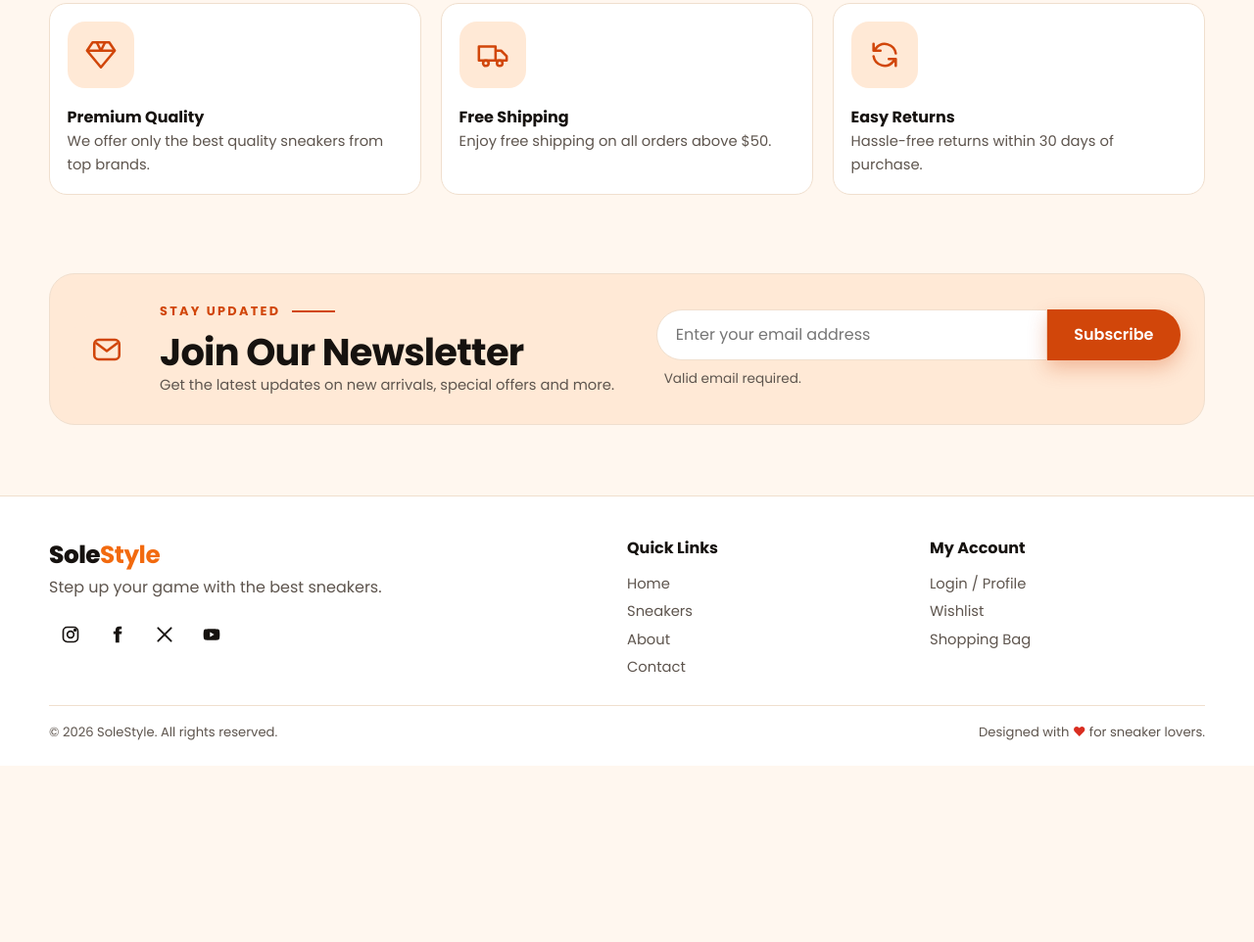
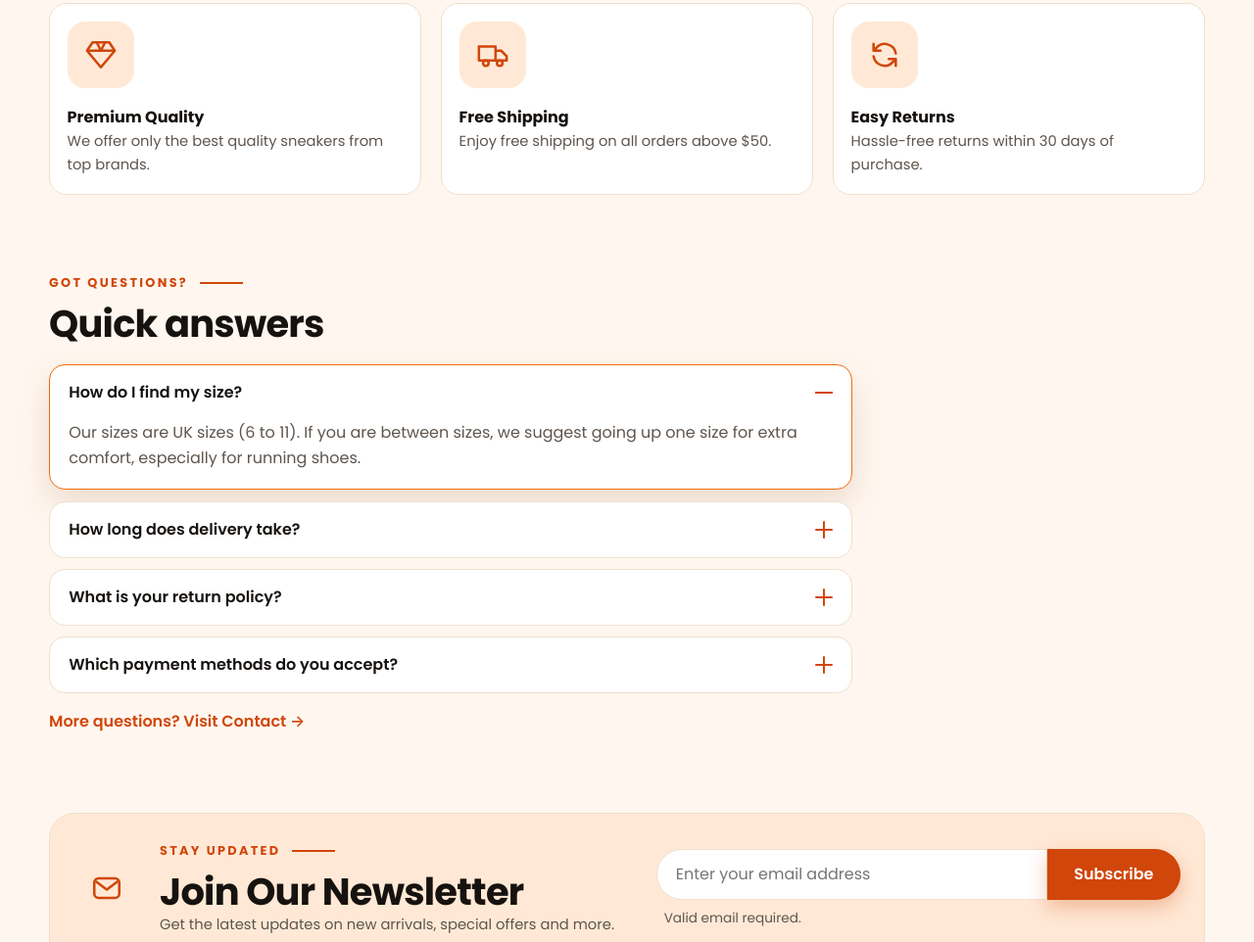
Before and after one commit to pranavcodesx/solestyle, a plain HTML site: page index.html in a window 1280 px wide. Shown: the part 1822-2784 px from the top of the page at 98% size. Before the commit the page ends 2604 px from the top, so only its background shows below. Drawn offline with Linux system fonts and the light colour scheme.

Commit message:
Week 2 Task completed

```diff
--- /dev/null
+++ b/accordion.css
@@ -0,0 +1,75 @@
+/* ==========================================================
+   Accordion component styles
+   Works with accordion.js. Uses the site's CSS variables
+   (--o, --btn, --line, --shadow) with safe fallbacks so the
+   component also works on its own page.
+   ========================================================== */
+
+/* ---------- Base (no-JS state: everything visible) ---------- */
+.acc{display:grid;gap:.7rem;max-width:820px}
+.acc-item{border:1px solid var(--line,#f0dfce);border-radius:16px;background:#fff;transition:box-shadow .25s,border-color .25s}
+.acc-heading{margin:0;font-size:1rem}
+.acc-trigger{
+  display:flex;align-items:center;justify-content:space-between;gap:1rem;width:100%;
+  min-height:56px;padding:.5rem 1.2rem;border:0;border-radius:16px;background:none;
+  color:inherit;font:inherit;font-weight:600;text-align:left;cursor:pointer
+}
+.acc-trigger:hover{color:var(--btn,#d1460a)}
+/* Spacing is set with margins on the children, not padding on .acc-inner,
+   because padding would stay visible when the panel is collapsed to 0 height. */
+.acc-inner>*{margin:0 1.2rem}
+.acc-inner>:last-child{margin-bottom:1.2rem}
+
+/* ---------- Enhanced state (class added by JS) ---------- */
+.acc.is-ready .acc-item.open{border-color:var(--o,#f26a0f);box-shadow:var(--shadow,0 14px 34px rgba(120,60,10,.15))}
+
+/* Plus icon drawn with two bars; the vertical bar rotates away when open */
+.acc-icon{position:relative;flex:none;width:18px;height:18px}
+.acc-icon::before,.acc-icon::after{
+  content:"";position:absolute;left:0;top:50%;width:100%;height:2px;margin-top:-1px;
+  border-radius:2px;background:var(--btn,#d1460a);transition:transform .3s
+}
+.acc-icon::after{transform:rotate(90deg)}
+.acc-item.open .acc-icon::after{transform:rotate(0)}
+
+/* Fallback for browsers without grid-row animation: simple show/hide */
+.acc.is-ready .acc-panel{display:none}
+.acc.is-ready .acc-item.open .acc-panel{display:block}
+
+/* Smooth height animation (0fr -> 1fr). Closed panels are visibility:hidden so
+   links inside them cannot be reached with the Tab key. */
+@supports (grid-template-rows:0fr){
+  .acc.is-ready .acc-panel,
+  .acc.is-ready .acc-item.open .acc-panel{display:grid}
+  .acc.is-ready .acc-panel{
+    grid-template-rows:0fr;visibility:hidden;
+    transition:grid-template-rows .3s ease,visibility 0s .3s
+  }
+  .acc.is-ready .acc-item.open .acc-panel{
+    grid-template-rows:1fr;visibility:visible;
+    transition:grid-template-rows .3s ease,visibility 0s
+  }
+  .acc.is-ready .acc-inner{min-height:0;overflow:hidden}
+}
+
+/* ---------- Expand / collapse all ---------- */
+.acc-tools{display:flex;justify-content:flex-end;max-width:820px;margin-bottom:.6rem}
+.acc-all{
+  min-height:44px;padding:.4rem 1rem;border:0;border-radius:99px;background:none;
+  color:var(--btn,#d1460a);font:inherit;font-size:.9rem;font-weight:600;cursor:pointer;
+  text-decoration:underline;text-underline-offset:3px
+}
+.acc-all:hover{background:var(--tint,#ffe9d6)}
+
+/* ---------- Focus and small screens ---------- */
+.acc-trigger:focus-visible,.acc-all:focus-visible{outline:3px solid var(--ink,#16120f);outline-offset:2px}
+@media (max-width:559px){
+  .acc-trigger{padding-inline:1rem}
+  .acc-inner>*{margin-inline:1rem}
+  .acc-inner>:last-child{margin-bottom:1rem}
+}
+
+/* ---------- Respect "reduce motion" ---------- */
+@media (prefers-reduced-motion:reduce){
+  .acc-item,.acc-icon::before,.acc-icon::after,.acc.is-ready .acc-panel{transition:none!important}
+}
--- /dev/null
+++ b/accordion.js
@@ -0,0 +1,197 @@
+/* ==========================================================
+   Accordion - reusable, accessible UI component (vanilla JS)
+   ----------------------------------------------------------
+   Markup (progressive enhancement: without JS every panel
+   stays visible, so no content is ever hidden):
+
+   <div class="acc" data-accordion data-multiple="false" data-open="0">
+     <div class="acc-item">
+       <h3 class="acc-heading"><button type="button" class="acc-trigger">Question</button></h3>
+       <div class="acc-panel"><div class="acc-inner"><p>Answer</p></div></div>
+     </div>
+     ...
+   </div>
+
+   Options (data attributes on the .acc element):
+     data-multiple="true"   allow several panels open at once (default: only one)
+     data-open="0"          index of the panel open at start, "all", or "none" (default)
+     data-controls="true"   add an "Expand all / Collapse all" button (multiple mode only)
+
+   JavaScript API:
+     Accordion.init(root)   enhance every [data-accordion] inside root (safe to call again)
+     instance.open(i) / close(i) / toggle(i) / openAll() / closeAll()
+
+   Event (bubbles): "accordion:toggle" with detail { index, open, trigger }
+   ========================================================== */
+(function (global) {
+  'use strict';
+
+  var uid = 0; // used to build unique ids for ARIA wiring
+
+  /* ---------- Helper: read a boolean data attribute ---------- */
+  function flag(el, name, fallback) {
+    var v = el.getAttribute('data-' + name);
+    return v === null ? fallback : v === 'true' || v === '';
+  }
+
+  /* ---------- Accordion class ---------- */
+  function Accordion(root) {
+    this.root = root;
+    this.multiple = flag(root, 'multiple', false);
+    this.items = [];
+    this.build();
+  }
+
+  /* Read the markup, add ARIA attributes, attach listeners. */
+  Accordion.prototype.build = function () {
+    var self = this;
+    var id = 'acc' + (++uid);
+    var nodes = Array.prototype.slice.call(this.root.querySelectorAll(':scope > .acc-item'));
+
+    nodes.forEach(function (node, i) {
+      var trigger = node.querySelector('.acc-trigger');
+      var panel = node.querySelector('.acc-panel');
+      if (!trigger || !panel) {
+        console.warn('Accordion: item ' + i + ' needs .acc-trigger and .acc-panel, skipped.');
+        return;
+      }
+      trigger.id = trigger.id || id + '-t' + i;
+      panel.id = panel.id || id + '-p' + i;
+
+      /* ARIA: the button controls the panel; the panel is labelled by the button */
+      trigger.setAttribute('aria-controls', panel.id);
+      trigger.setAttribute('aria-expanded', 'false');
+      panel.setAttribute('role', 'region');
+      panel.setAttribute('aria-labelledby', trigger.id);
+
+      /* Decorative +/- icon is added by JS so the no-JS version stays clean */
+      if (!trigger.querySelector('.acc-icon')) {
+        var icon = document.createElement('span');
+        icon.className = 'acc-icon';
+        icon.setAttribute('aria-hidden', 'true');
+        trigger.appendChild(icon);
+      }
+
+      trigger.addEventListener('click', function () { self.toggle(self.indexOf(trigger)); });
+      trigger.addEventListener('keydown', function (e) { self.onKey(e, trigger); });
+      self.items.push({ node: node, trigger: trigger, panel: panel });
+    });
+
+    if (!this.items.length) return;
+
+    /* From here on CSS may collapse panels (class is added only when JS works) */
+    this.root.classList.add('is-ready');
+
+    this.setInitialState();
+    if (this.multiple && flag(this.root, 'controls', false)) this.addControls();
+  };
+
+  Accordion.prototype.indexOf = function (trigger) {
+    for (var i = 0; i < this.items.length; i++) if (this.items[i].trigger === trigger) return i;
+    return -1;
+  };
+
+  /* data-open="0" | "all" | "none" */
+  Accordion.prototype.setInitialState = function () {
+    var start = this.root.getAttribute('data-open');
+    if (start === 'all' && this.multiple) return this.openAll(true);
+    var n = parseInt(start, 10);
+    if (!isNaN(n) && this.items[n]) this.set(n, true, true);
+  };
+
+  /* Open or close one panel. `quiet` skips the custom event (used at start-up). */
+  Accordion.prototype.set = function (i, open, quiet) {
+    var item = this.items[i];
+    if (!item || item.node.classList.contains('open') === open) return;
+
+    /* single-open mode: close the others first */
+    if (open && !this.multiple) {
+      for (var k = 0; k < this.items.length; k++) if (k !== i) this.set(k, false, true);
+    }
+    item.node.classList.toggle('open', open);
+    item.trigger.setAttribute('aria-expanded', String(open));
+
+    this.updateControls();
+    if (!quiet) {
+      try {
+        this.root.dispatchEvent(new CustomEvent('accordion:toggle', {
+          bubbles: true, detail: { index: i, open: open, trigger: item.trigger }
+        }));
+      } catch (err) { /* very old browsers: events are optional */ }
+    }
+  };
+
+  Accordion.prototype.open = function (i) { this.set(i, true); };
+  Accordion.prototype.close = function (i) { this.set(i, false); };
+  Accordion.prototype.toggle = function (i) {
+    if (this.items[i]) this.set(i, !this.items[i].node.classList.contains('open'));
+  };
+  Accordion.prototype.openAll = function (quiet) {
+    for (var i = 0; i < this.items.length; i++) this.set(i, true, quiet);
+  };
+  Accordion.prototype.closeAll = function () {
+    for (var i = 0; i < this.items.length; i++) this.set(i, false);
+  };
+
+  /* Keyboard: Up/Down move between headings (wrapping), Home/End jump to first/last.
+     Enter and Space already work because the trigger is a real <button>. */
+  Accordion.prototype.onKey = function (e, trigger) {
+    var last = this.items.length - 1, i = this.indexOf(trigger), to = null;
+    if (e.key === 'ArrowDown') to = i === last ? 0 : i + 1;
+    else if (e.key === 'ArrowUp') to = i === 0 ? last : i - 1;
+    else if (e.key === 'Home') to = 0;
+    else if (e.key === 'End') to = last;
+    if (to === null) return;
+    e.preventDefault();
+    this.items[to].trigger.focus();
+  };
+
+  /* Optional "Expand all / Collapse all" button */
+  Accordion.prototype.addControls = function () {
+    var self = this;
+    var bar = document.createElement('div');
+    bar.className = 'acc-tools';
+    var btn = document.createElement('button');
+    btn.type = 'button';
+    btn.className = 'acc-all';
+    btn.addEventListener('click', function () {
+      if (self.allOpen()) self.closeAll(); else self.openAll();
+    });
+    bar.appendChild(btn);
+    this.root.parentNode.insertBefore(bar, this.root);
+    this.allBtn = btn;
+    this.updateControls();
+  };
+
+  Accordion.prototype.allOpen = function () {
+    return this.items.every(function (it) { return it.node.classList.contains('open'); });
+  };
+
+  Accordion.prototype.updateControls = function () {
+    if (this.allBtn) this.allBtn.textContent = this.allOpen() ? 'Collapse all' : 'Expand all';
+  };
+
+  /* ---------- Public API ---------- */
+  var instances = new WeakMap();
+
+  global.Accordion = {
+    /* Enhance every [data-accordion] inside root. Calling it twice is harmless. */
+    init: function (root) {
+      var found = [];
+      try {
+        var list = (root || document).querySelectorAll('[data-accordion]');
+        Array.prototype.forEach.call(list, function (el) {
+          if (instances.has(el)) { found.push(instances.get(el)); return; }
+          var inst = new Accordion(el);
+          instances.set(el, inst);
+          found.push(inst);
+        });
+      } catch (err) {
+        /* If anything goes wrong the panels simply stay open (no-JS fallback) */
+        console.error('Accordion failed to start:', err);
+      }
+      return found;
+    },
+    get: function (el) { return instances.get(el) || null; }
+  };
+})(window);
--- a/script.js
+++ b/script.js
@@ -114,6 +114,7 @@
     <article class="feature"><span class="ficon"><svg width="34" height="34" viewBox="0 0 24 24" fill="none" stroke="currentColor" stroke-width="1.8" stroke-linejoin="round" aria-hidden="true"><path d="M6 3h12l4 6-10 12L2 9z"/><path d="M2 9h20M9 3l3 6 3-6"/></svg></span><div><h3>Premium Quality</h3><p>We offer only the best quality sneakers from top brands.</p></div></article>
     <article class="feature"><span class="ficon"><svg width="34" height="34" viewBox="0 0 24 24" fill="none" stroke="currentColor" stroke-width="1.8" stroke-linecap="round" stroke-linejoin="round" aria-hidden="true"><path d="M2 6h12v10H2zM14 9h4l4 4v3h-8"/><circle cx="7" cy="18" r="2"/><circle cx="17" cy="18" r="2"/></svg></span><div><h3>Free Shipping</h3><p>Enjoy free shipping on all orders above $50.</p></div></article>
     <article class="feature"><span class="ficon"><svg width="34" height="34" viewBox="0 0 24 24" fill="none" stroke="currentColor" stroke-width="1.8" stroke-linecap="round" stroke-linejoin="round" aria-hidden="true"><path d="M20 11a8 8 0 0 0-14-4L4 9M4 4v5h5M4 13a8 8 0 0 0 14 4l2-2M20 20v-5h-5"/></svg></span><div><h3>Easy Returns</h3><p>Hassle-free returns within 30 days of purchase.</p></div></article></div></div></section>`;
+  const faqSection = () => `<section class="section faq-home" aria-labelledby="faqH"><div class="wrap"><p class="eyebrow">Got questions?</p><h2 id="faqH">Quick answers</h2>${accordion(FAQ.slice(0, 4), 'data-open="0"')}<p style="margin-top:1rem"><a class="link" href="#/contact">More questions? Visit Contact →</a></p></div></section>`;
   const newsletter = () => `<section class="section"><div class="wrap"><form class="news" data-form="news" novalidate>
     <span class="ficon"><svg width="34" height="34" viewBox="0 0 24 24" fill="none" stroke="currentColor" stroke-width="1.8" stroke-linejoin="round" aria-hidden="true"><rect x="3" y="5" width="18" height="14" rx="3"/><path d="m4 7 8 6 8-6"/></svg></span>
     <div><p class="eyebrow">Stay Updated</p><h2>Join Our Newsletter</h2><p>Get the latest updates on new arrivals, special offers and more.</p></div>
@@ -131,7 +132,7 @@
       <div class="grid-cards">${PRODUCTS.slice(0, 4).map(card).join('')}</div></div></section>
     <section class="section"><div class="wrap"><div class="promo"><div class="promo-shoe">${img(P(6))}</div>
       <div><p class="eyebrow">Limited Time Offer</p><h2>New Sneaker Collection</h2><p>Get up to 40% off on our latest collection. Don't miss out!</p></div><a class="btn btn-dark" href="#/shop">Shop Now <span aria-hidden="true">→</span></a></div></div></section>
-    ${features()}${newsletter()}`;
+    ${features()}${faqSection()}${newsletter()}`;
 
   const F = { q: '', cat: 'All', sort: 'pop' };
   const list = () => {
@@ -295,6 +296,8 @@
       <div class="tiles">${[1, 2, 6, 8].map(id => { const p = P(id); return `<a class="tile" href="#/product/${p.id}" aria-label="View details of ${esc(p.name)}">${img(p)}<span><b>${esc(p.name)}</b><small>${money(p.price)}</small></span></a>`; }).join('')}</div></section>
     <section class="cta-band"><div><h2>Ready to find your pair?</h2><p>Free shipping above $50. Easy returns for 30 days.</p></div><a class="btn btn-primary" href="#/shop">Shop Sneakers <span aria-hidden="true">→</span></a></section></div>`;
 
+  /* Builds the markup that accordion.js enhances (see accordion.js for options) */
+  const accordion = (items, attrs = '') => `<div class="acc" data-accordion ${attrs}>${items.map(([q, a]) => `<div class="acc-item"><h3 class="acc-heading"><button type="button" class="acc-trigger">${q}</button></h3><div class="acc-panel"><div class="acc-inner"><p class="muted">${a}</p></div></div></div>`).join('')}</div>`;
   let CS = null;
   const FAQ = [
     ['How do I find my size?', 'Our sizes are UK sizes (6 to 11). If you are between sizes, we suggest going up one size for extra comfort, especially for running shoes.'],
@@ -312,7 +315,7 @@
       <p class="msg" role="status"></p><div><button class="btn btn-primary" type="submit">Send message</button></div></form>`}
       <aside class="ct-side"><div class="help"><h3>Need an answer faster?</h3><p>Most questions are answered below. For orders, check your account.</p><a class="btn btn-primary" href="#/account" data-act="orders">Track my orders</a></div>
         <div class="panel"><h3>Quick links</h3><ul class="qlinks"><li><a href="#/shop">Browse sneakers</a></li><li><a href="#/wishlist">My wishlist</a></li><li><a href="#/cart">Shopping bag</a></li></ul></div></aside></div>
-    <section class="faq" aria-labelledby="faqT"><p class="eyebrow">FAQ</p><h2 id="faqT">Frequently asked questions</h2>${FAQ.map(([q, a]) => `<details><summary>${q}</summary><p class="muted">${a}</p></details>`).join('')}</section></div>`; };
+    <section class="faq" aria-labelledby="faqT"><p class="eyebrow">FAQ</p><h2 id="faqT">Frequently asked questions</h2>${accordion(FAQ, 'data-multiple="true" data-controls="true"')}</section></div>`; };
 
   /* ---------- Product page ---------- */
   let PT = 'desc', lastP = null, GV = null;
@@ -394,6 +397,7 @@
     const oo = v === 'order' && S.orders.find(x => x.id === arg);
     if (oo && stageOf(oo) < STEPS.length - 1) timer = setInterval(() => render(true), 15000);
     enhance(main);
+    if (window.Accordion) Accordion.init(main); // accessible FAQ accordions
     if (v === 'about') countUp(main);
   }
 
--- a/style.css
+++ b/style.css
@@ -480,13 +480,8 @@ blockquote{margin:1.5rem 0 0;padding:1rem 1.2rem;border-left:4px solid var(--o);
 .done-box h2{margin-bottom:.5rem}
 .faq{max-width:820px}
 .faq h2{margin-bottom:1.2rem}
-.faq details{margin-bottom:.7rem;border:1px solid var(--line);border-radius:16px;background:#fff;transition:box-shadow .2s}
-.faq details[open]{box-shadow:var(--shadow);border-color:var(--o)}
-.faq summary{display:flex;align-items:center;justify-content:space-between;gap:1rem;min-height:56px;padding:0 1.2rem;font-weight:600;cursor:pointer;list-style:none}
-.faq summary::-webkit-details-marker{display:none}
-.faq summary::after{content:"+";font-size:1.5rem;color:var(--btn);transition:transform .25s}
-.faq details[open] summary::after{transform:rotate(45deg)}
-.faq details p{padding:0 1.2rem 1.2rem}
+.faq-home h2{margin-bottom:1.2rem}
+.faq-home .link{font-weight:600;color:var(--btn)}
 
 @media (min-width:640px){
   .ct-cards{grid-template-columns:1fr 1fr}
```
Also changed, not shown: accordion-demo.html (added, +57 -0 lines), index.html (+2 -0 lines), 1 other file.
